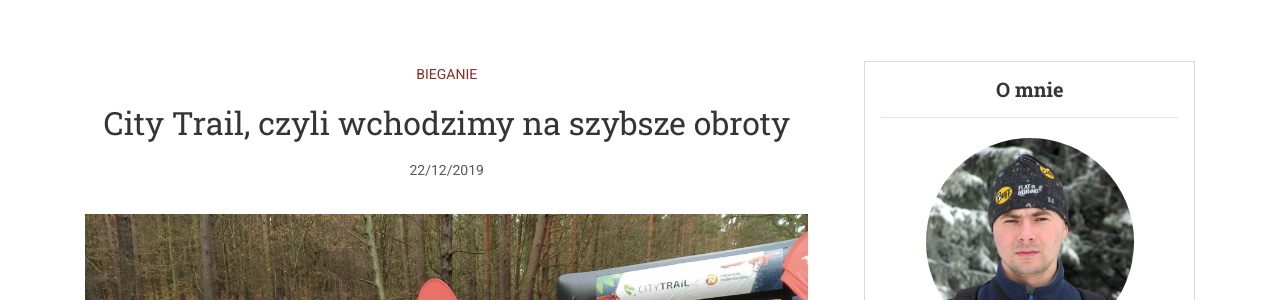
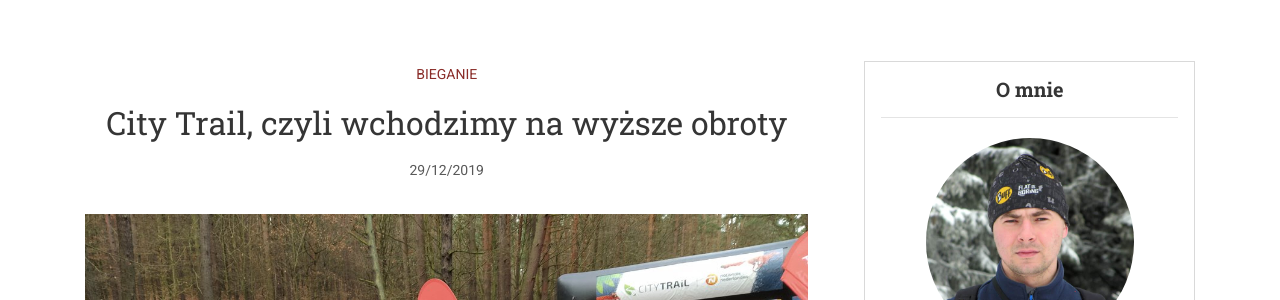
Before and after one commit to akulewicz/blog, a Jekyll site: the page built from _posts/2019-12-29-relacja-z-city-trail.md, in a window 1280 px wide and 900 px high, scrolled down 490 px. Shown: the part 159-459 px from the top of the window. Built offline with Jekyll 4.4.1, drawn with Linux system fonts in a browser that asks for light colours; nearby versions of some CDN libraries; comment, search, counter and statistics services are not loaded; some of the changed text lies outside the part shown.

Commit message:
fix: last post date

```diff
--- a/_posts/2019-12-29-relacja-z-city-trail.md
+++ b/_posts/2019-12-29-relacja-z-city-trail.md
@@ -1,7 +1,7 @@
 ---
 layout: post
-title:  "City Trail, czyli wchodzimy na szybsze obroty"
-date:   2019-12-22 19:01:43 +0100
+title:  "City Trail, czyli wchodzimy na wyższe obroty"
+date:   2019-12-29 21:01:43 +0100
 categories: bieganie
 image: 'assets/images/citytrail122019/citytrail01.jpg'
 image_alt: 'Uczestnicy biegu City Trail'
```
